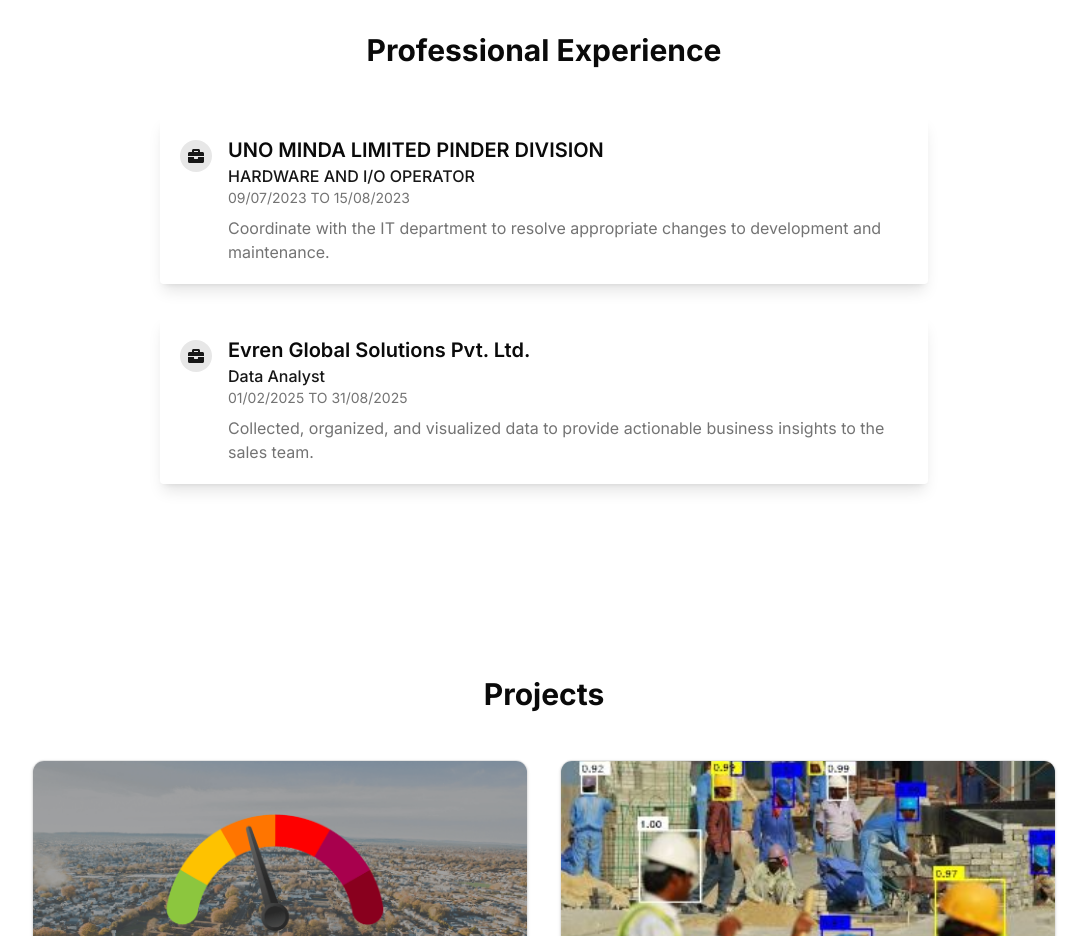
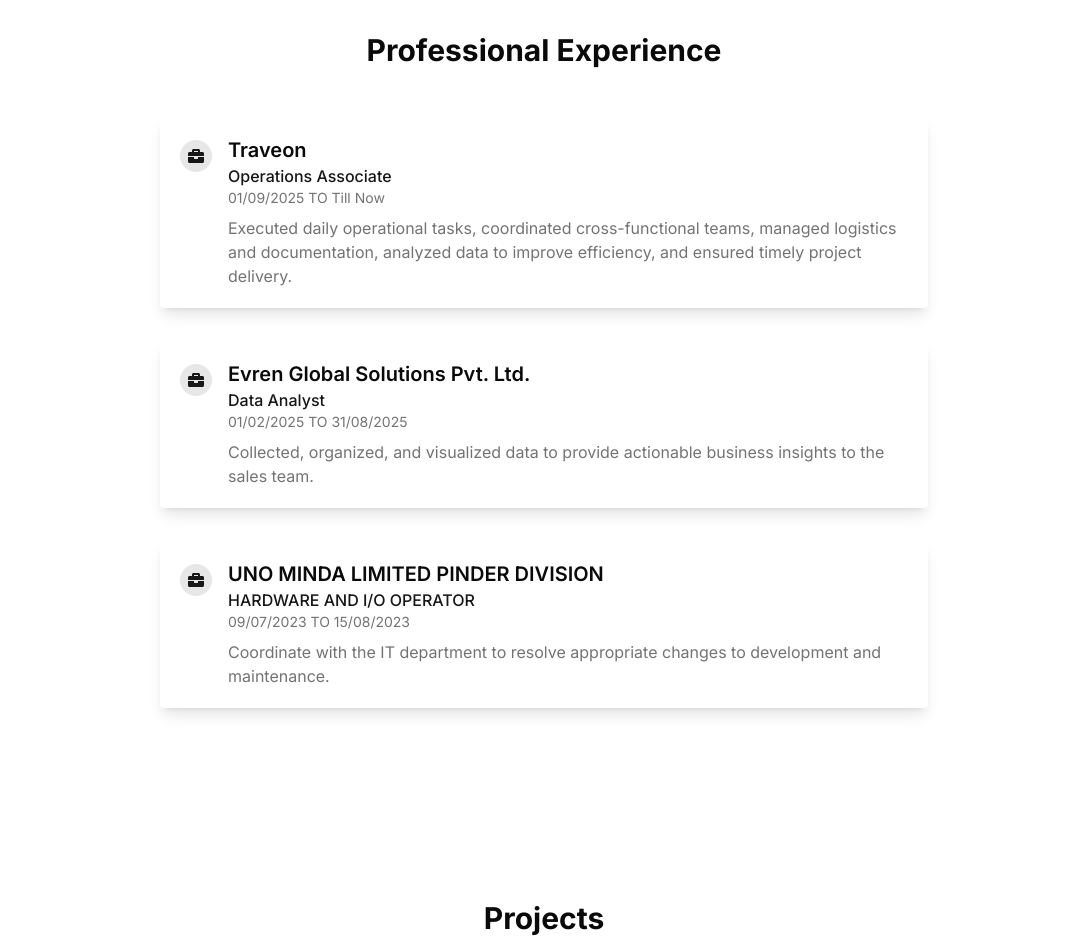
Before and after one commit to hv-code60/Portfolio, a Next.js app: page / in a window 1280 px wide. Shown: the part 2460-3396 px from the top of the page, without its empty margins (96-1183 px from the left). Built offline with nearby package versions, Linux system fonts and the light colour scheme.

Commit message:
Updated experience, update hero

```diff
--- a/src/components/experience.jsx
+++ b/src/components/experience.jsx
@@ -5,11 +5,11 @@
 
 const experiences = [
   {
-    title: "UNO MINDA LIMITED PINDER DIVISION",
-    role: "HARDWARE AND I/O OPERATOR",
-    duration: "09/07/2023 TO 15/08/2023",
+    title: "Traveon",
+    role: "Operations Associate",
+    duration: "01/09/2025 TO Till Now",
     description:
-      "Coordinate with the IT department to resolve appropriate changes to development and maintenance.",
+      "Executed daily operational tasks, coordinated cross-functional teams, managed logistics and documentation, analyzed data to improve efficiency, and ensured timely project delivery.",
   },
   {
     title: "Evren Global Solutions Pvt. Ltd.",
@@ -17,6 +17,13 @@
     duration: "01/02/2025 TO 31/08/2025",
     description:
       "Collected, organized, and visualized data to provide actionable business insights to the sales team.",
+  },
+  {
+    title: "UNO MINDA LIMITED PINDER DIVISION",
+    role: "HARDWARE AND I/O OPERATOR",
+    duration: "09/07/2023 TO 15/08/2023",
+    description:
+      "Coordinate with the IT department to resolve appropriate changes to development and maintenance.",
   },
 ]
 
--- a/src/components/hero.jsx
+++ b/src/components/hero.jsx
@@ -44,7 +44,7 @@
             <motion.a
               whileHover={{ scale: 1.1 }}
               whileTap={{ scale: 0.9 }}
-              href="https://drive.google.com/file/d/1F3DV2OhmGckZyNSExkRBOekPUqShZvRS/view?usp=sharing"
+              href="https://drive.google.com/file/d/1p3TjH9dFmEE5K1tuKJ-8ch9o2OARhsVH/view?usp=sharing"
               target="_blank"
               rel="noopener noreferrer"
               className="text-2xl hover:text-primary"
```
